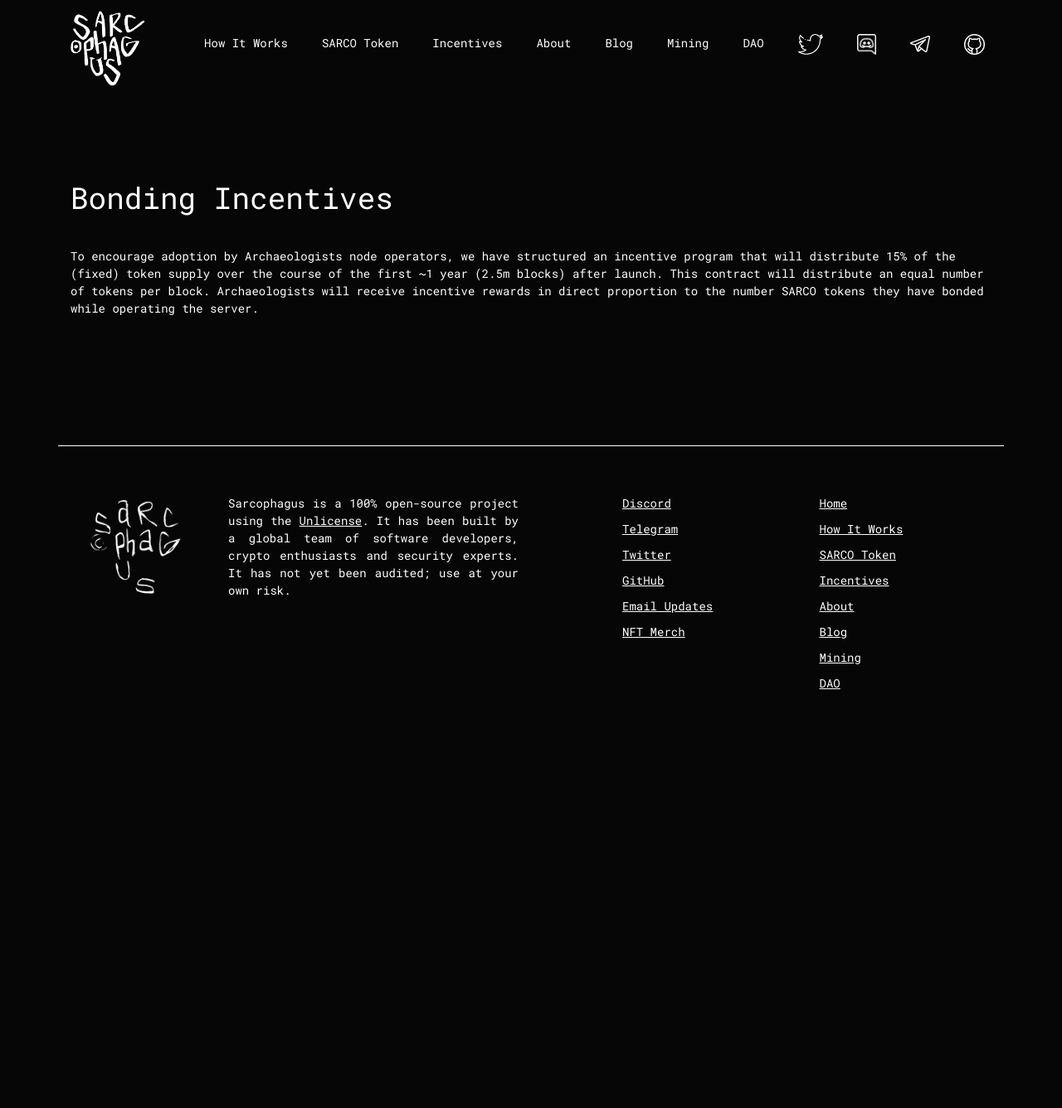
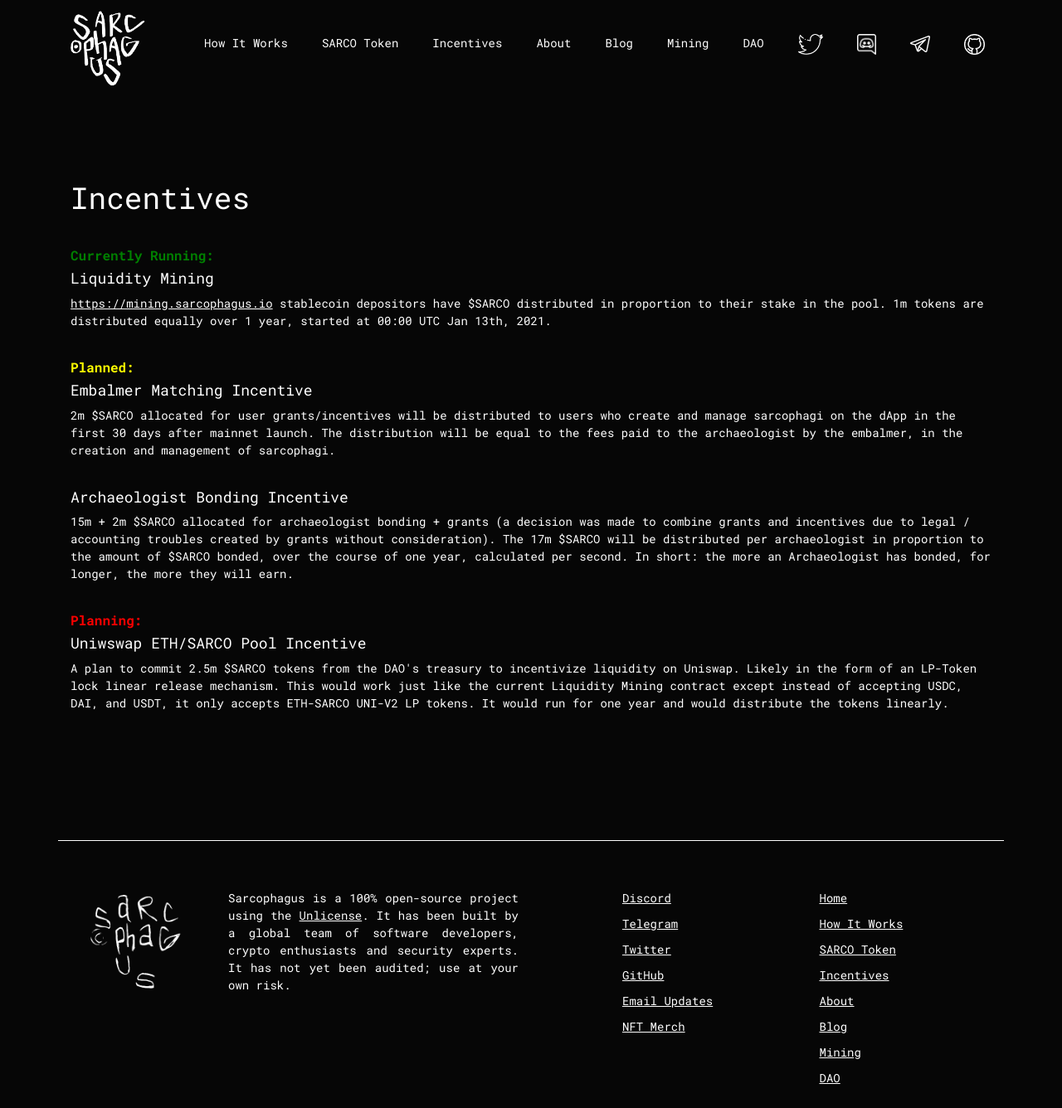
Before and after one commit to sarcophagus-org/marketing_site, a Jekyll site: the page built from incentives.html, in a window 1280 px wide. Shown: the whole page at 83% size. Built offline with Jekyll 4.4.1, drawn with Linux system fonts in a browser that asks for light colours; before the commit the page ends 900 px from its top, so only the background shows below that.

Commit message:
incentive page/ blog updates

```diff
--- a/assets/main.scss
+++ b/assets/main.scss
@@ -382,6 +382,7 @@
   font-size: 24px;
 }
 
+
 /* content pages */
 
 .content-page {
@@ -412,6 +413,24 @@
   color: #fff;
 }
 
+.content-page h4 {
+  font-size: 1rem;
+  font-weight: 800;
+  color: green;
+}
+
+.content-page h5 {
+  font-size: 1rem;
+  font-weight: 800;
+  color: yellow;
+}
+
+.content-page h6 {
+  font-size: 1rem;
+  font-weight: 800;
+  color: red;
+}
+
 
 /* blog */
 
@@ -432,7 +451,26 @@
 }
 
 #blog-post h3 {
-  font-size: 1.5rem;
+  font-size: 1.25rem;
+  font-weight: 800;
+}
+
+#blog-post h4 {
+  font-size: 1rem;
+  font-weight: 800;
+  color: green;
+}
+
+#blog-post h5 {
+  font-size: 1rem;
+  font-weight: 800;
+  color: yellow;
+}
+
+#blog-post h6 {
+  font-size: 1rem;
+  font-weight: 800;
+  color: red;
 }
 
 #blog-post a {
@@ -445,6 +483,10 @@
   color: #fff;
 }
 
+#blog-post em {
+  font-weight: 800;
+}
+
 #blog-post img {
   padding-top: 15px;
   padding-bottom: 50px;
@@ -452,6 +494,10 @@
 
 #blog-post li {
   font-size: 1rem;
+}
+
+#blog-listing h4 {
+  padding-bottom: 15px;
 }
 
 #blog-listing a {
@@ -462,6 +508,12 @@
 #blog-listing a:hover {
   text-decoration: underline;
   color: #fff;
+}
+
+#blog-post code {
+  background-color: #1D1E21;
+  color: #51A2CA;
+  font-size: 100%;
 }
 
 
--- a/blog.html
+++ b/blog.html
@@ -10,13 +10,13 @@
     <div class="container">
       <div class="col-md-2">
       </div>
-      <div class="col-md-8">
+      <div class="col-md-10">
         <h1>Latest Posts</h1>
 
         <ul>
           {% for post in site.posts %}
             <li>
-              <h3><a href="{{ post.url }}">{{ post.title }}</a></h3>
+              <h4><a href="{{ post.url }}">{{post.date | date_to_string}} - {{ post.title }}</a></h4>
             </li>
           {% endfor %}
         </ul>
--- a/incentives.html
+++ b/incentives.html
@@ -10,13 +10,32 @@
 
     <div class="row">
       <div class="col">
-        <h1>Bonding Incentives</h1>
+        <h1>Incentives</h1>
       </div>
     </div>
 
     <div class="row">
       <div class="col">
-        <p>To encourage adoption by Archaeologists node operators, we have structured an incentive program that will distribute 15% of the (fixed) token supply over the course of the first ~1 year (2.5m blocks) after launch. This contract will distribute an equal number of tokens per block. Archaeologists will receive incentive rewards in direct proportion to the number SARCO tokens they have bonded while operating the server.</p>
+         <h4>Currently Running:<h4>
+
+          <h3>Liquidity Mining</h3>
+          <p><a href="https://mining.sarcophagus.io" target="_blank">https://mining.sarcophagus.io</a> stablecoin depositors have $SARCO distributed in proportion to their stake in the pool. 1m tokens are distributed equally over 1 year, started at 00:00 UTC Jan 13th, 2021.</p>
+
+          <h5>Planned:</h5>
+
+          <h3>Embalmer Matching Incentive</h3>
+
+          <p>2m $SARCO allocated for user grants/incentives will be distributed to users who create and manage sarcophagi on the dApp in the first 30 days after mainnet launch. The distribution will be equal to the fees paid to the archaeologist by the embalmer, in the creation and management of sarcophagi. </p>
+
+          <h3>Archaeologist Bonding Incentive</h3>
+
+          <p>15m + 2m $SARCO allocated for archaeologist bonding + grants (a decision was made to combine grants and incentives due to legal / accounting troubles created by grants without consideration). The 17m $SARCO will be distributed per archaeologist in proportion to the amount of $SARCO bonded, over the course of one year, calculated per second. In short: the more an Archaeologist has bonded, for longer, the more they will earn.   </p>
+
+          <h6>Planning:</h6>
+
+          <h3>Uniwswap ETH/SARCO Pool Incentive</h3>
+
+          <p>A plan to commit 2.5m $SARCO tokens from the DAO's treasury to incentivize liquidity on Uniswap. Likely in the form of an LP-Token lock linear release mechanism. This would work just like the current Liquidity Mining contract except instead of accepting USDC, DAI, and USDT, it only accepts ETH-SARCO UNI-V2 LP tokens. It would run for one year and would distribute the tokens linearly. </p>
       </div>
     </div>
 
```
Also changed, not shown: _layouts/post.html (+0 -19 lines), _posts/2021-03-17-Its-Probably-Nothing-Update-0.md (added, +97 -0 lines), assets/files/sarco_test_key.txt (added, +25 -0 lines), _posts/2021-02-16-What-Is-A-Dead-Mans-Switch.html (renamed from _posts/2021-02-17-What-Is-A-Dead-Mans-Switch.html).
